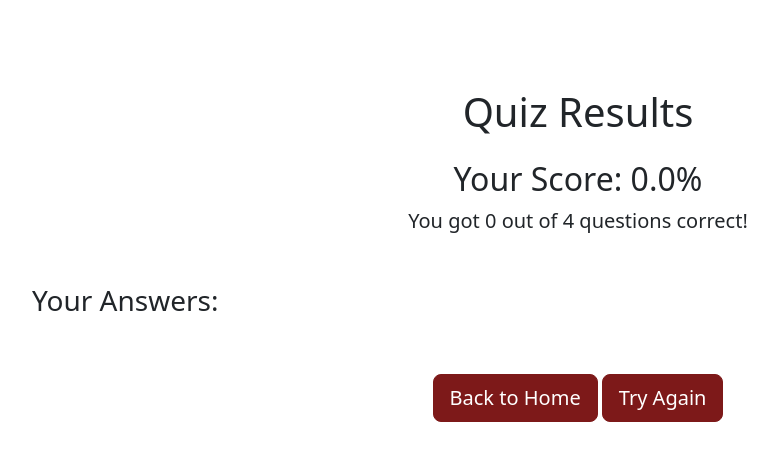
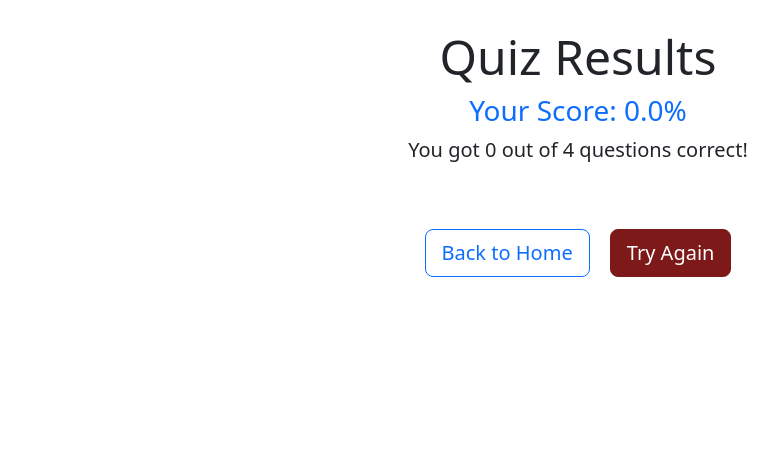
Before and after one commit to julialding/poker-preflop-play, a Flask app: page /results in a window 1280 px wide. Shown: the part 66-527 px from the top of the page, without its empty margins (62-840 px from the left). Run offline with Flask 3, Linux system fonts and the light colour scheme.

Commit message:
made results page look nicer

```diff
--- a/app.py
+++ b/app.py
@@ -106,14 +106,29 @@
         button_info = quiz['buttons'].get(decision.lower())
         if button_info:
             is_correct = button_info['correct'] and button_info['amount'] == amount
+            if is_correct:
+                correct_decision = decision
+                correct_amount = amount
+            else:
+                for key in quiz['buttons'].keys():
+                    if quiz['buttons'][key]['correct']:
+                        correct_decision = decision
+                        print(correct_decision)
+                        correct_amount = quiz['buttons'][key]['amount']
 
     # Store the decision in session history
     history = session.setdefault('quiz_history', [])
+    if decision == 'AllIn':
+        decision = "All In"
+    if correct_decision == 'AllIn':
+        correct_decision = "All In"
     history.append({
         'quiz_id': quiz_id,
         'decision': decision,
         'amount': amount,
         'is_correct': is_correct,
+        'correct_decision': correct_decision,
+        'correct_amount': correct_amount,
         'timestamp': datetime.now().strftime("%Y-%m-%d %H:%M:%S")
     })
     session['quiz_history'] = history  # Explicitly update session
--- a/templates/results.html
+++ b/templates/results.html
@@ -1,30 +1,51 @@
 {% extends "layout.html" %}
 {% block content %}
-<div class="container mt-5">
-    <div class="text-center mb-5">
-        <h1>Quiz Results</h1>
-        <div class="score-display mt-4">
-            <h2>Your Score: {{ "%.1f"|format(score) }}%</h2>
-            <p class="lead">You got {{ correct_answers }} out of {{ total_questions }} questions correct!</p>
+<!-- <div class="container py-5"> -->
+<div class="container pt-0 pb-0">
+    <!-- <div class="text-center mb-5"> -->
+    <div class="text-center mt-2 mb-3">
+        <h1 class="display-5">Quiz Results</h1>
+        <div class="score-display">
+            <h3 class="text-primary">Your Score: {{ "%.1f"|format(score) }}%</h3>
+            <p class="lead">You got <strong>{{ correct_answers }}</strong> out of <strong>{{ total_questions }}</strong> questions correct!</p>
         </div>
     </div>
 
     <div class="history-section">
-        <h3>Your Answers:</h3>
-        <div class="list-group">
+        <!-- <h3 class="mb-4">Your Answers</h3> -->
+        <div class="list-group shadow-sm">
             {% for entry in history %}
-            <div class="list-group-item {% if entry.is_correct %}list-group-item-success{% else %}list-group-item-danger{% endif %}">
-                <h5 class="mb-1">Question {{ entry.quiz_id }}</h5>
-                <p class="mb-1">Your decision: {{ entry.decision }} {% if entry.amount > 0 %}({{ entry.amount }}){% endif %}</p>
-                <small>{{ "Correct" if entry.is_correct else "Incorrect" }} - {{ entry.timestamp }}</small>
+            <div class="list-group-item
+                        {% if entry.is_correct %}list-group-item-success
+                        {% else %}list-group-item-danger{% endif %}
+                        border-0 rounded mb-3">
+                <div class="d-flex justify-content-between align-items-center">
+                    <h5 class="mb-1">Question {{ entry.quiz_id }}</h5>
+                    <small class="text-muted">{{ entry.timestamp }}</small>
+                </div>
+                <p class="mb-1">
+                    <strong>Your decision:</strong> {{ entry.decision }}
+                    {% if entry.amount > 0 %}<span class="text-info">({{ entry.amount }})</span>{% endif %}
+                </p>
+                {% if not entry.is_correct %}
+                <p class="mb-1 text-dark">
+                    <strong>Correct answer:</strong> {{ entry.correct_decision }}
+                    {% if entry.correct_amount > 0 %}<span class="text-info">({{ entry.correct_amount }})</span>{% endif %}
+                </p>
+                {% endif %}
+                <span class="badge
+                             {% if entry.is_correct %}bg-success
+                             {% else %}bg-danger{% endif %}">
+                    {{ "Correct" if entry.is_correct else "Incorrect" }}
+                </span>
             </div>
             {% endfor %}
         </div>
     </div>
 
     <div class="text-center mt-5">
-        <a href="/home" class="btn btn-primary btn-lg">Back to Home</a>
-        <a href="{{ url_for('reset') }}" class="btn btn-success btn-lg ml-3">Try Again</a>
+        <a href="/home" class="btn btn-outline-primary btn-lg me-3">Back to Home</a>
+        <a href="{{ url_for('reset') }}" class="btn btn-success btn-lg">Try Again</a>
     </div>
 </div>
 {% endblock %}
```
